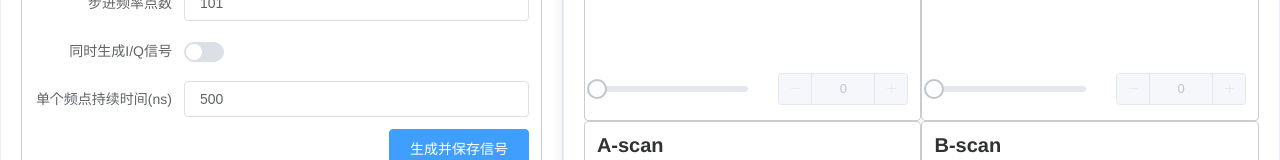
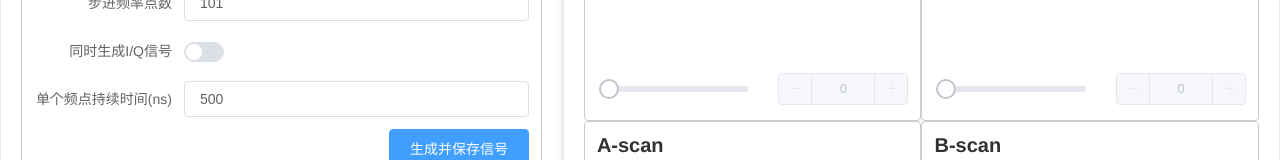
Before and after one commit to sxy1998123/Radar_signal_display, a Vue app in the folder radar_signal_display_frontend/: page / in a window 1280 px wide. Shown: the part 279-439 px from the top of the page. Built offline with nearby package versions, Linux system fonts and the light colour scheme.

Commit message:
前端图表样式更新

```diff
--- a/radar_signal_display_frontend/src/components/charts/FrequencyDomainChart.vue
+++ b/radar_signal_display_frontend/src/components/charts/FrequencyDomainChart.vue
@@ -92,8 +92,10 @@ export default {
 
     .slider-container {
         width: 100%;
+        .el-slider {
+            padding-left: 12px;
         }
-
+    }
     .el-icon-picture-outline {
         font-size: 40px;
     }
--- a/radar_signal_display_frontend/src/components/charts/TimeDomainChart.vue
+++ b/radar_signal_display_frontend/src/components/charts/TimeDomainChart.vue
@@ -92,6 +92,9 @@ export default {
 
     .slider-container {
         width: 100%;
+        .el-slider {
+            padding-left: 12px;
+        }
     }
 
     .el-icon-picture-outline {
```
Lines whose indentation alone changed are shown as unchanged.
